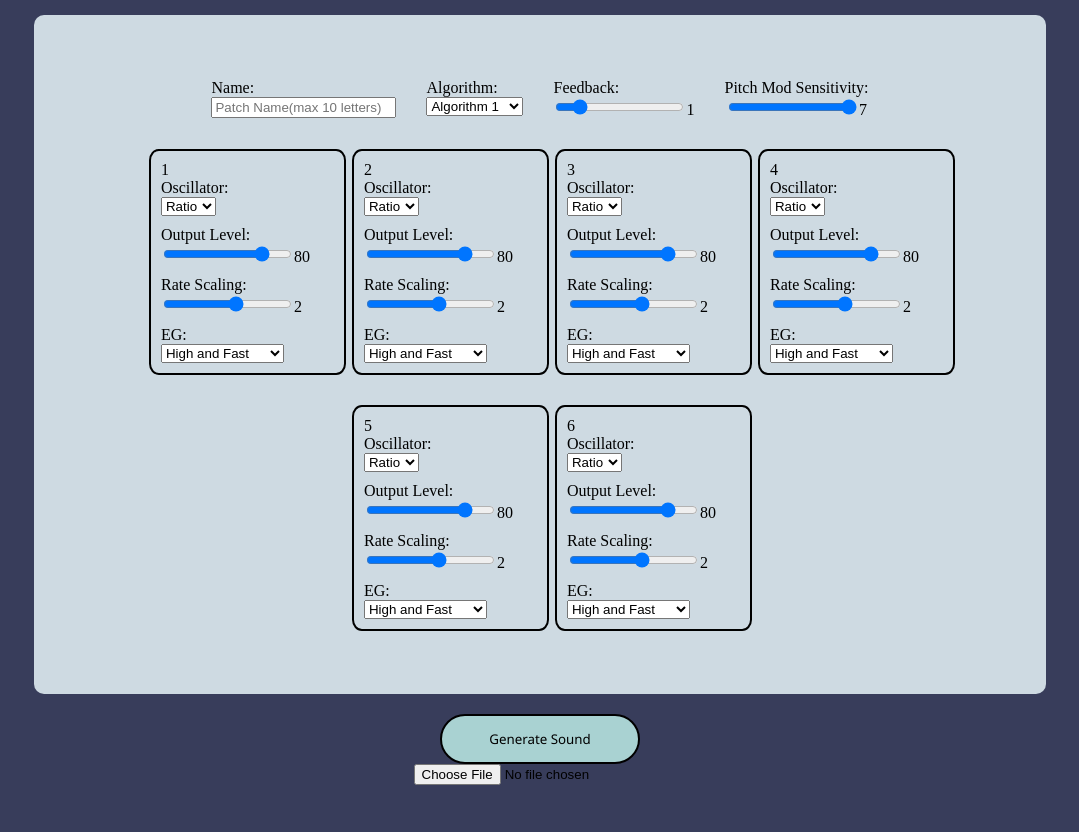
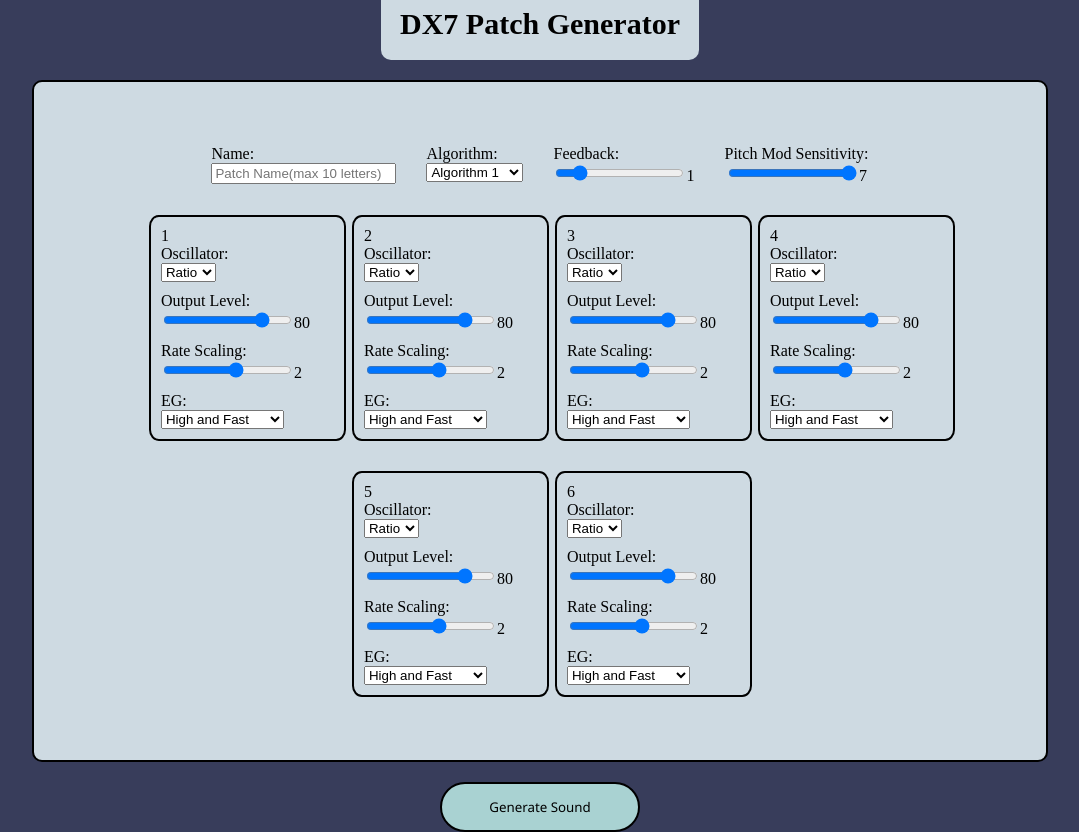
Before and after one commit to rueire/SoundGenerator, a React (Vite) app in the folder frontend/: page / in a window 1280 px wide. Shown: the whole page, without its empty margins (100-1179 px from the left). Before the commit the page ends 800 px from the top, so only its background shows below. Built offline with nearby package versions, Linux system fonts and the light colour scheme.

Commit message:
Delete upload button and debug logs. Add title.

```diff
--- a/frontend/src/Generator.css
+++ b/frontend/src/Generator.css
@@ -53,7 +53,6 @@
 /*PARAMETER FORM in SoundGenerator.jsx*/
 .parameter-container {
     width: 100%;
-
     display: flex;
     align-items: center;
     justify-content: center;
@@ -61,6 +60,13 @@
     flex-wrap: wrap;
 
     /* margin-left: 100px; */
+}
+
+.parameter-container h1 {
+    font-size: 30px;
+    background-color: rgb(206, 218, 226);
+    padding: 1.5%;
+    border-radius: 10px;
 }
 
 .parameter-form {
@@ -73,13 +79,13 @@
     flex-wrap: wrap;
 
     border-radius: 10px;
+    border: solid 2px;
     padding: 5%;
     margin: 0%;
     gap: 30px;
     max-width: 70%;
     background-color: rgb(206, 218, 226);
 }
-
 
 /*=============================================*/
 /*BASIC PARAMS in parameters.jsx*/
--- a/frontend/src/SoundGenerator.jsx
+++ b/frontend/src/SoundGenerator.jsx
@@ -1,11 +1,11 @@
-import { useState, useCallback } from 'react';
-import './Generator.css'
-import ParameterForm from './assets/parameters'
-import SyxUpload from './assets/syxUpload';
-import generateSyx from './assets/generateSyx';
+import { useState, useCallback } from "react";
+import "./Generator.css";
+import ParameterForm from "./assets/parameters";
+import SyxUpload from "./assets/syxUpload";
+import generateSyx from "./assets/generateSyx";
 
 function SoundGenerator() {
-  const [xmlBlob, setXmlBlob] = useState(null); // returned xml
+  // const [xmlBlob, setXmlBlob] = useState(null); // returned xml
   const [params, setParams] = useState(null);
 
   // parameter data from parameters.jsx
@@ -15,9 +15,8 @@
 
   //dx7 patch OBJECT
   const generatePatch = () => {
-
     let brass_1_patch = {
-      name: params.patchName ? params.patchName : 'BRASS 1',
+      name: params.patchName ? params.patchName : "BRASS 1",
       algorithm: params.algorithm,
       feedback: params.feedback,
       oscillator_sync: 1,
@@ -182,24 +181,26 @@
         },
       ],
     };
-    // debug
-    // console.log("OP 5 EG values:", params.operatorParams[4]);
     generateSyx(brass_1_patch);
-  }
+  };
 
+  /*
   //backend to make syx --> xml
   const Uploadfile = async (file) => {
-    console.log("Upload button pressed")
+    console.log("Upload button pressed");
 
     //send to backend
     const formData = new FormData();
     formData.append("syxFile", file);
 
     try {
-      const response = await fetch("http://localhost:8000/api/upload_syx_file", {
-        method: "POST",
-        body: formData,
-      });
+      const response = await fetch(
+        "http://localhost:8000/api/upload_syx_file",
+        {
+          method: "POST",
+          body: formData,
+        }
+      );
 
       if (!response.ok) {
         throw new Error("File upload failed");
@@ -208,48 +209,39 @@
       // receive xml from backend
       const xmlBlob = await response.blob();
       setXmlBlob(xmlBlob);
-
     } catch (error) {
       console.error("Error:", error);
     }
-  }
+  };
+  */
+
+  /*
   // download user's XML onClick
   const XmlDownload = () => {
     if (xmlBlob) {
       const url = URL.createObjectURL(xmlBlob);
-      const link = document.createElement('a');
+      const link = document.createElement("a");
       link.href = url;
-      link.download = 'converted.xml'; // customize the filename here
+      link.download = "converted.xml"; // customize the filename here
       link.click();
       URL.revokeObjectURL(url); // Clean up the object URL after download
     }
-  }
+  };
+  */
 
   return (
     <>
-      <div className='parameter-container'>
+      <div className="parameter-container">
+        <h1>DX7 Patch Generator</h1>
         <ParameterForm onChange={handleParamsChange} />
-        <div className='button-container'>
-          <button className='generate-btn'onClick={generatePatch}>Generate Sound
-        </button>
-        </div>
-
-        {/* delete below later */}
-        <div className='upload_form'>
-          <SyxUpload onFileUpload={Uploadfile} />
-        </div>
-        <div className='buttons_container'>
-          {/* <button className='upload_btn'>Upload file</button> */}
-          {/* Display download button only if XML is available */}
-          {xmlBlob && (
-            <button onClick={XmlDownload} className="download-button">
-              Download XML
-            </button>
-          )}
+        <div className="button-container">
+          <button className="generate-btn" onClick={generatePatch}>
+            Generate Sound
+          </button>
         </div>
       </div>
     </>
-  )
+  );
 }
 
-export default SoundGenerator
+export default SoundGenerator;
--- a/frontend/src/assets/generateSyx.jsx
+++ b/frontend/src/assets/generateSyx.jsx
@@ -1,4 +1,4 @@
-import { randomBetween } from './parameters';
+import { randomBetween } from "./parameters";
 
 export default function generateSyx(patch) {
   const cartridge = new Uint8Array(32 * 128); // 32 patches, each 128 bytes long (Yamaha Dx7 bulk dump packet format, means voice patch is smaller than in single voice format)
@@ -10,7 +10,7 @@
     // If it's not the first patch, make it empty
     if (index !== 0) {
       currentPatch = {
-                name: `Empty${index}`,
+        name: `Random${index}`,
         algorithm: randomBetween(1, 32),
         feedback: randomBetween(1, 4),
         oscillator_sync: 0,
@@ -22,9 +22,9 @@
         lfo_waveform: randomBetween(1, 7),
         lfo_sync: 0,
         transpose: 24,
-                pitch_eg_rate1: randomBetween(80,95),
-                pitch_eg_rate2: randomBetween(65,99),
-                pitch_eg_rate3: randomBetween(90,90),
+        pitch_eg_rate1: randomBetween(80, 95),
+        pitch_eg_rate2: randomBetween(65, 99),
+        pitch_eg_rate3: randomBetween(90, 90),
         pitch_eg_rate4: randomBetween(60, 99),
         pitch_eg_level1: 50,
         pitch_eg_level2: 50,
@@ -151,4 +151,4 @@
   document.body.appendChild(a);
   a.click();
   document.body.removeChild(a);
-};
+}
```
Lines whose indentation alone changed are shown as unchanged.
